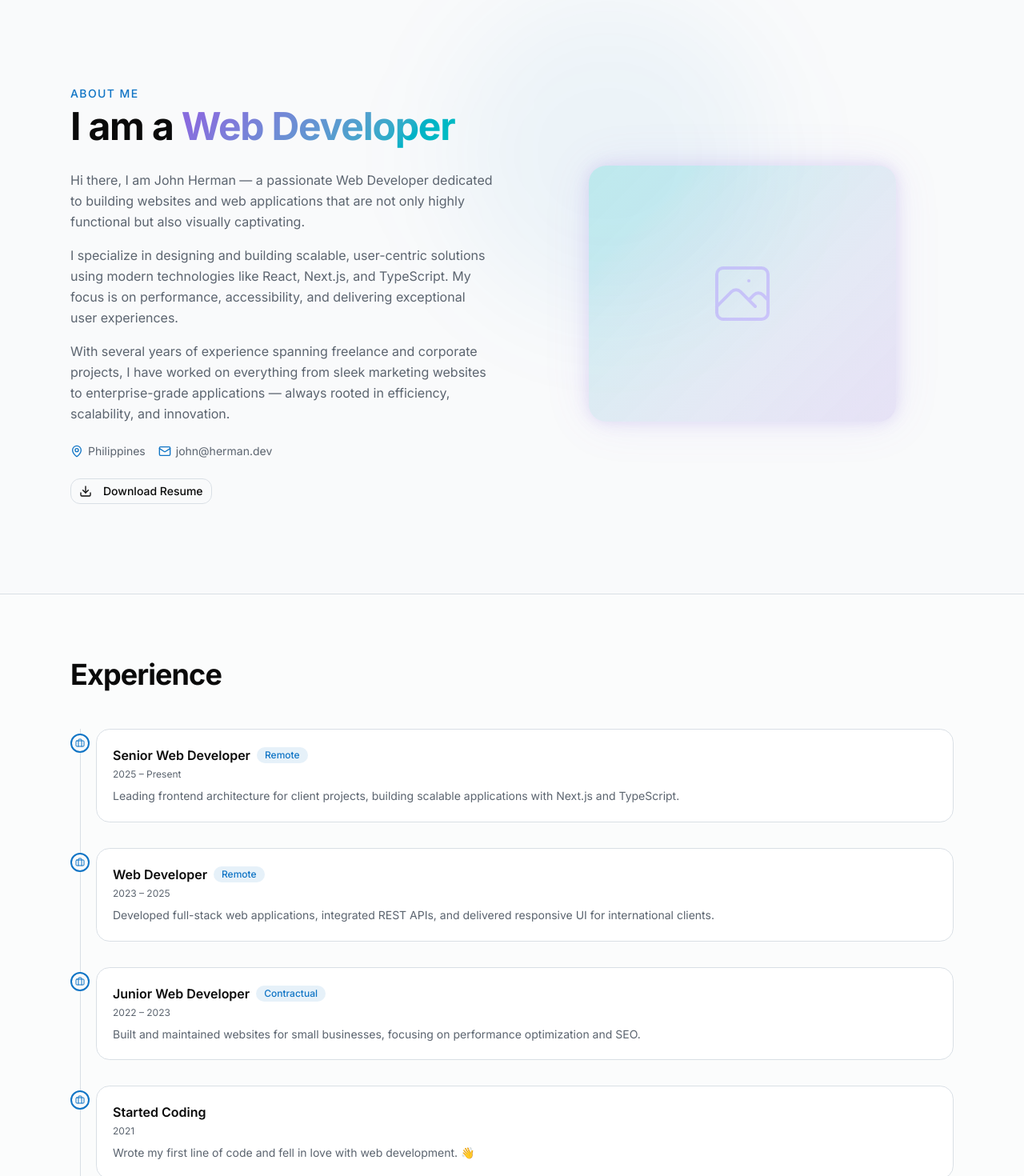
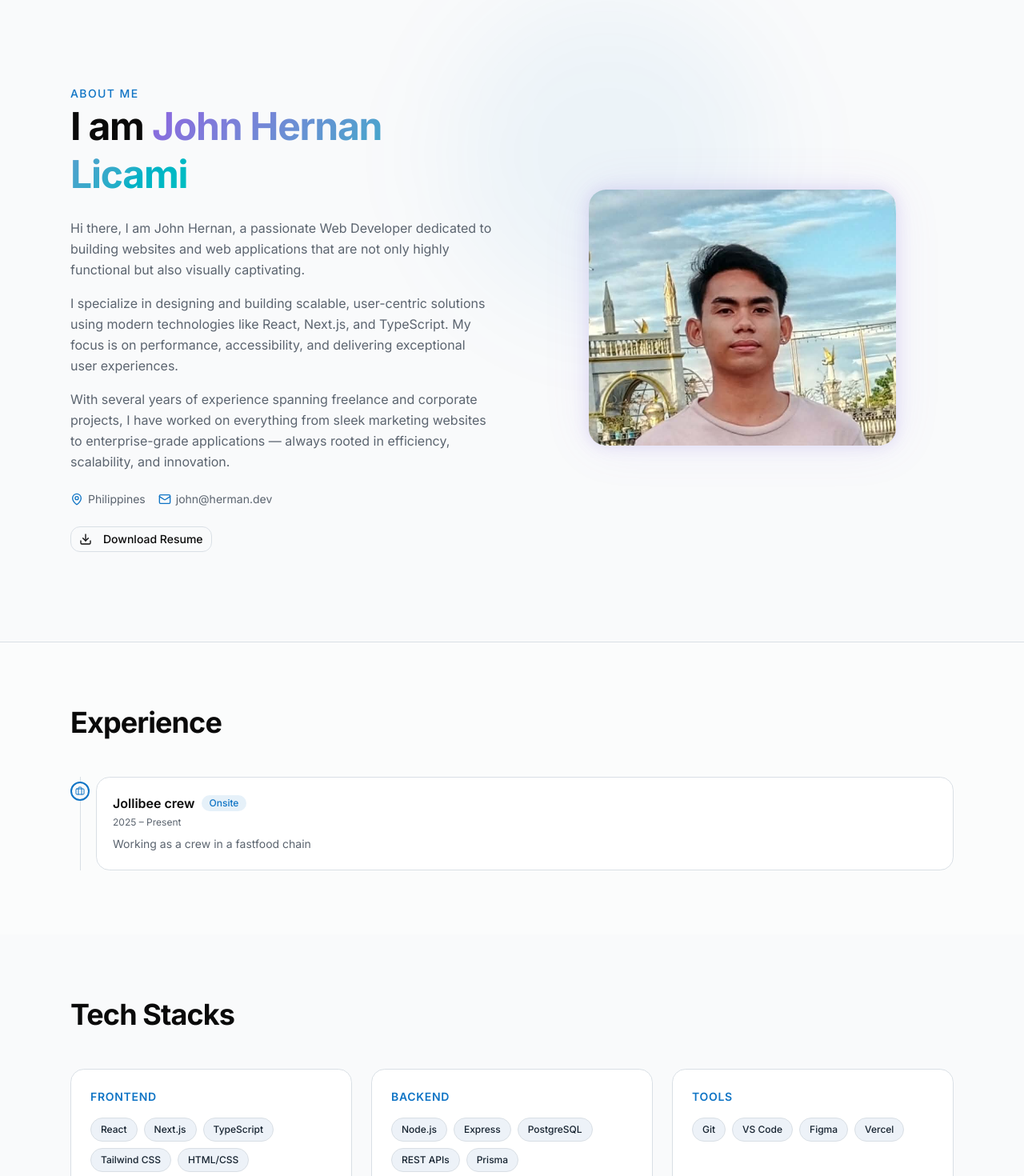
Before and after one commit to Licami143/sirarielproject, a Next.js app: page /about in a window 1280 px wide. Shown: the part 80-1550 px from the top of the page at 80% size. Built offline with nearby package versions, Linux system fonts and the light colour scheme.

Commit message:
image for about and homepage

```diff
--- a/app/about/page.tsx
+++ b/app/about/page.tsx
@@ -1,4 +1,5 @@
 import type { Metadata } from "next";
+import Image from "next/image";
 import { Briefcase, Download, MapPin, Mail as MailIcon } from "lucide-react";
 import { Button } from "@/components/ui/button";
 
@@ -10,39 +11,18 @@ export const metadata: Metadata = {
 
 const experience = [
   {
-    role: "Senior Web Developer",
-    type: "Remote",
+    role: "Jollibee crew",
+    type: "Onsite",
     period: "2025 – Present",
     description:
-      "Leading frontend architecture for client projects, building scalable applications with Next.js and TypeScript.",
-  },
-  {
-    role: "Web Developer",
-    type: "Remote",
-    period: "2023 – 2025",
-    description:
-      "Developed full-stack web applications, integrated REST APIs, and delivered responsive UI for international clients.",
-  },
-  {
-    role: "Junior Web Developer",
-    type: "Contractual",
-    period: "2022 – 2023",
-    description:
-      "Built and maintained websites for small businesses, focusing on performance optimization and SEO.",
-  },
-  {
-    role: "Started Coding",
-    type: "",
-    period: "2021",
-    description:
-      "Wrote my first line of code and fell in love with web development. 👋",
-  },
+      "Working as a crew in a fastfood chain",
+  }
 ];
 
 const techStacks = {
   Frontend: ["React", "Next.js", "TypeScript", "Tailwind CSS", "HTML/CSS"],
   Backend: ["Node.js", "Express", "PostgreSQL", "REST APIs", "Prisma"],
-  Tools: ["Git", "VS Code", "Figma", "Vercel", "Docker"],
+  Tools: ["Git", "VS Code", "Figma", "Vercel"],
 };
 
 export default function AboutPage() {
@@ -62,13 +42,13 @@ export default function AboutPage() {
                 About Me
               </span>
               <h1 className="text-4xl font-bold leading-tight tracking-tight sm:text-5xl">
-                I am a{" "}
-                <span className="gradient-text">Web Developer</span>
+                I am {" "}
+                <span className="gradient-text">John Hernan Licami</span>
               </h1>
 
               <div className="space-y-4 text-muted-foreground leading-relaxed">
                 <p>
-                  Hi there, I am John Herman — a passionate Web Developer
+                  Hi there, I am John Hernan, a passionate Web Developer
                   dedicated to building websites and web applications that are
                   not only highly functional but also visually captivating.
                 </p>
@@ -103,12 +83,16 @@ export default function AboutPage() {
               </Button>
             </div>
 
-            {/* Right – image placeholder */}
+            {/* Right – Custom Image */}
             <div className="animate-slide-in-right delay-200 flex justify-center">
-              <div className="img-placeholder h-80 w-full max-w-sm rounded-2xl glow-violet">
-                <svg className="relative z-10 h-24 w-24 text-violet-400/40" fill="none" viewBox="0 0 24 24" stroke="currentColor" strokeWidth={1}>
-                  <path strokeLinecap="round" strokeLinejoin="round" d="M4 16l4.586-4.586a2 2 0 012.828 0L16 16m-2-2l1.586-1.586a2 2 0 012.828 0L20 14m-6-6h.01M6 20h12a2 2 0 002-2V6a2 2 0 00-2-2H6a2 2 0 00-2 2v12a2 2 0 002 2z" />
-                </svg>
+              <div className="relative h-80 w-full max-w-sm overflow-hidden rounded-2xl glow-violet">
+                <Image
+                  src="/hern.jpg" /* Replace with your actual image path in the public folder */
+                  alt="Portrait of John Hernan Licami"
+                  fill
+                  className="object-cover"
+                  priority
+                />
               </div>
             </div>
           </div>
--- a/app/contact/page.tsx
+++ b/app/contact/page.tsx
@@ -1,5 +1,5 @@
 "use client";
-
+import Image from "next/image";
 import { useState } from "react";
 import type { FormEvent } from "react";
 import { Send, RotateCcw, CheckCircle } from "lucide-react";
@@ -160,13 +160,15 @@ export default function ContactPage() {
               </form>
             )}
           </div>
-
-          {/* Right – image placeholder */}
+{/* Right – Custom Image */}
           <div className="animate-slide-in-right delay-400 flex justify-center">
-            <div className="img-placeholder h-80 w-full max-w-sm rounded-2xl glow-cyan">
-              <svg className="relative z-10 h-24 w-24 text-cyan-400/40" fill="none" viewBox="0 0 24 24" stroke="currentColor" strokeWidth={1}>
-                <path strokeLinecap="round" strokeLinejoin="round" d="M4 16l4.586-4.586a2 2 0 012.828 0L16 16m-2-2l1.586-1.586a2 2 0 012.828 0L20 14m-6-6h.01M6 20h12a2 2 0 002-2V6a2 2 0 00-2-2H6a2 2 0 00-2 2v12a2 2 0 002 2z" />
-              </svg>
+            <div className="relative h-80 w-full max-w-sm overflow-hidden rounded-2xl glow-cyan">
+              <Image
+                src="/hern.jpg" /* Change this to /ss.png, /hern.jpg, or whatever your file is named */
+                alt="Section image"
+                fill
+                className="object-cover"
+              />
             </div>
           </div>
         </div>
--- a/app/page.tsx
+++ b/app/page.tsx
@@ -1,4 +1,5 @@
 import Link from "next/link";
+import Image from "next/image";
 import { ArrowRight, Code2, Palette, Server, Smartphone, Database, Globe } from "lucide-react";
 import { Button } from "@/components/ui/button";
 
@@ -18,14 +19,9 @@ const featuredProjects = [
     title: "E-Commerce Platform",
     description:
       "A full-stack e-commerce application with real-time inventory management, payment processing, and an admin dashboard.",
-    tags: ["Next.js", "PostgreSQL", "Stripe"],
-  },
-  {
-    title: "Task Management App",
-    description:
-      "A collaborative project management tool with drag-and-drop boards, real-time updates, and team collaboration features.",
-    tags: ["React", "Node.js", "Socket.io"],
-  },
+    tags: ["Next.js"],
+    image: "/ss.png", // Updated to your screenshot file name
+  }
 ];
 
 export default function HomePage() {
@@ -50,7 +46,7 @@ export default function HomePage() {
 
               <h1 className="text-4xl font-bold leading-tight tracking-tight sm:text-5xl lg:text-6xl">
                 Hello! I am{" "}
-                <span className="gradient-text">John Herman</span>
+                <span className="gradient-text">John Hernan</span>
                 <br />
                 and I am a{" "}
                 <span className="text-primary">Web Developer</span>
@@ -77,10 +73,14 @@ export default function HomePage() {
             {/* Right – hero image placeholder */}
             <div className="animate-slide-in-right delay-200 flex justify-center">
               <div className="relative">
-                <div className="img-placeholder h-80 w-80 rounded-2xl glow-cyan sm:h-96 sm:w-96">
-                  <svg className="relative z-10 h-24 w-24 text-primary/40" fill="none" viewBox="0 0 24 24" stroke="currentColor" strokeWidth={1}>
-                    <path strokeLinecap="round" strokeLinejoin="round" d="M4 16l4.586-4.586a2 2 0 012.828 0L16 16m-2-2l1.586-1.586a2 2 0 012.828 0L20 14m-6-6h.01M6 20h12a2 2 0 002-2V6a2 2 0 00-2-2H6a2 2 0 00-2 2v12a2 2 0 002 2z" />
-                  </svg>
+                <div className="relative h-80 w-80 overflow-hidden rounded-2xl glow-cyan sm:h-96 sm:w-96">
+                  <Image
+                    src="/hern.jpg" /* Make sure hern.jpg is also in your public folder */
+                    alt="Portrait of John Hernan"
+                    fill
+                    className="object-cover"
+                    priority
+                  />
                 </div>
                 {/* Floating decorative element */}
                 <div className="absolute -right-4 -bottom-4 h-20 w-20 rounded-xl border border-primary/20 bg-primary/5 animate-float" />
@@ -148,11 +148,14 @@ export default function HomePage() {
                 key={project.title}
                 className={`animate-fade-in-up delay-${(i + 1) * 200} group overflow-hidden rounded-xl border border-border bg-card transition-all hover:-translate-y-1 hover:border-primary/30 hover:shadow-xl`}
               >
-                {/* Image placeholder */}
-                <div className="img-placeholder h-48 w-full">
-                  <svg className="relative z-10 h-16 w-16 text-primary/30" fill="none" viewBox="0 0 24 24" stroke="currentColor" strokeWidth={1}>
-                    <path strokeLinecap="round" strokeLinejoin="round" d="M4 16l4.586-4.586a2 2 0 012.828 0L16 16m-2-2l1.586-1.586a2 2 0 012.828 0L20 14m-6-6h.01M6 20h12a2 2 0 002-2V6a2 2 0 00-2-2H6a2 2 0 00-2 2v12a2 2 0 002 2z" />
-                  </svg>
+                {/* Custom Image Integration */}
+                <div className="relative h-48 w-full overflow-hidden">
+                  <Image
+                    src={project.image}
+                    alt={`Preview of ${project.title}`}
+                    fill
+                    className="object-cover transition-transform duration-300 group-hover:scale-105"
+                  />
                 </div>
                 <div className="p-6">
                   <h3 className="text-lg font-semibold group-hover:text-primary transition-colors">
--- a/app/projects/page.tsx
+++ b/app/projects/page.tsx
@@ -1,4 +1,5 @@
 import type { Metadata } from "next";
+import Image from "next/image";
 import { ExternalLink } from "lucide-react";
 import { Button } from "@/components/ui/button";
 
@@ -13,23 +14,10 @@ const projects = [
     title: "E-Commerce Platform",
     description:
       "A full-stack e-commerce application with real-time inventory management, secure payment processing via Stripe, and a comprehensive admin dashboard for analytics and order management.",
-    tags: ["Next.js", "PostgreSQL", "Stripe", "Tailwind CSS"],
-    link: "#",
-  },
-  {
-    title: "Task Management App",
-    description:
-      "A collaborative project management tool featuring drag-and-drop Kanban boards, real-time updates with WebSockets, team workspaces, and automated task assignment workflows.",
-    tags: ["React", "Node.js", "Socket.io", "MongoDB"],
-    link: "#",
-  },
-  {
-    title: "Portfolio Dashboard",
-    description:
-      "A dynamic analytics dashboard for tracking portfolio performance. Features interactive charts, real-time data feeds, dark/light themes, and custom reporting tools.",
-    tags: ["TypeScript", "D3.js", "Express", "PostgreSQL"],
-    link: "#",
-  },
+    tags: ["React.js"],
+    link: "https://botchokoy.vercel.app/",
+    image: "/ss.png", // Add your project image path here
+  }
 ];
 
 export default function ProjectsPage() {
@@ -62,11 +50,14 @@ export default function ProjectsPage() {
               key={project.title}
               className={`animate-fade-in-up delay-${(i + 1) * 200} group flex flex-col overflow-hidden rounded-xl border border-border bg-card transition-all hover:-translate-y-2 hover:border-primary/30 hover:shadow-2xl`}
             >
-              {/* Image placeholder */}
-              <div className="img-placeholder h-52 w-full transition-all group-hover:brightness-110">
-                <svg className="relative z-10 h-16 w-16 text-primary/30" fill="none" viewBox="0 0 24 24" stroke="currentColor" strokeWidth={1}>
-                  <path strokeLinecap="round" strokeLinejoin="round" d="M4 16l4.586-4.586a2 2 0 012.828 0L16 16m-2-2l1.586-1.586a2 2 0 012.828 0L20 14m-6-6h.01M6 20h12a2 2 0 002-2V6a2 2 0 00-2-2H6a2 2 0 00-2 2v12a2 2 0 002 2z" />
-                </svg>
+              {/* Custom Image Integration */}
+              <div className="relative h-52 w-full overflow-hidden bg-muted">
+                <Image
+                  src={project.image}
+                  alt={`Preview of ${project.title}`}
+                  fill
+                  className="object-cover transition-transform duration-500 group-hover:scale-105"
+                />
               </div>
 
               {/* Content */}
--- a/components/footer.tsx
+++ b/components/footer.tsx
@@ -42,10 +42,8 @@ function FacebookIcon({ className }: { className?: string }) {
 }
 
 const socialLinks = [
-  { href: "https://github.com", icon: GithubIcon, label: "GitHub" },
-  { href: "https://linkedin.com", icon: LinkedinIcon, label: "LinkedIn" },
-  { href: "https://twitter.com", icon: TwitterIcon, label: "Twitter" },
-  { href: "https://facebook.com", icon: FacebookIcon, label: "Facebook" },
+  { href: "https://github.com/Licami143", icon: GithubIcon, label: "GitHub" },
+  { href: "https://www.facebook.com/ken.jie.52831", icon: FacebookIcon, label: "Facebook" },
 ];
 
 export function Footer() {
```
Also changed, not shown: public/hern.jpg (added), public/ss.png (added).
